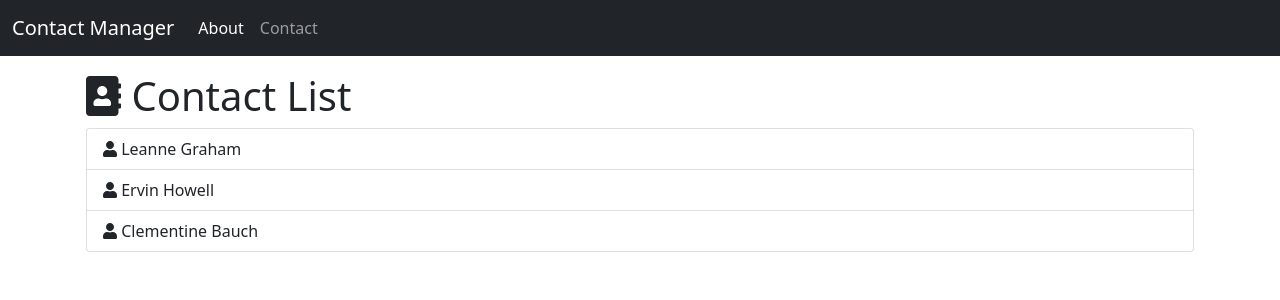
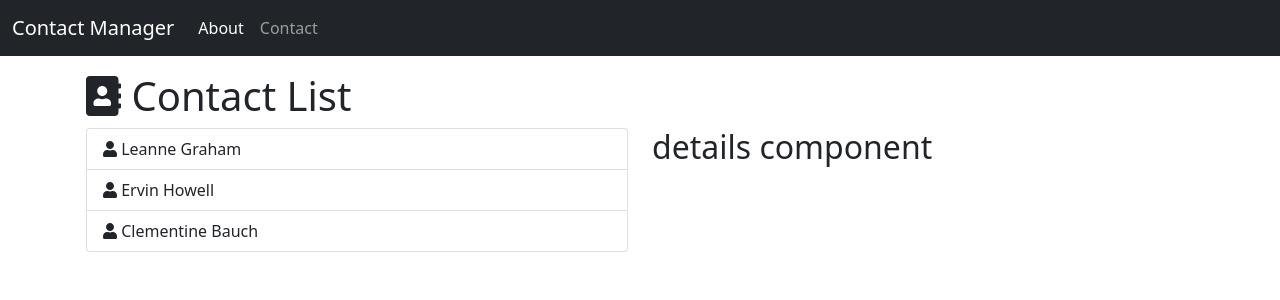
Before and after one commit to houcem-h/3wa-072021-contact-manager, a Vue app: page /#/ in a window 1280 px wide. Shown: the top 300 px of the page. Built offline with nearby package versions, Linux system fonts and the light colour scheme.

Commit message:
create details component

```diff
--- a/src/components/ContactList.vue
+++ b/src/components/ContactList.vue
@@ -1,7 +1,9 @@
 <template>
   <div>
     <h1><fa-icon icon="address-book"></fa-icon> Contact List</h1>
-    <ul class="list-group">
+    <div class="row">
+      <div class="col-6">
+        <ul class="list-group">
       <li
         v-for="contact in contactsList"
         v-bind:key="contact.id"
@@ -10,14 +12,23 @@
         <fa-icon icon="user"></fa-icon> {{ contact.name }}
       </li>
     </ul>
+      </div>
+      <div class="col-6">
+        <Details></Details>
+      </div>
+    </div>
   </div>
 </template>
 
 <script>
+import Details from '@/components/Details.vue';
 export default {
   name: "ContactList",
   props: {
     contactsList: Array,
+  },
+  components: {
+    Details
   },
 };
 </script>
--- a/src/components/Example.vue
+++ b/src/components/Details.vue
@@ -1,12 +1,13 @@
 <template>
-  <h1>Example component</h1>
+  <h2>details component</h2>
 </template>
 
 <script>
 export default {
-  name: "Example",
-};
+
+}
 </script>
 
 <style>
+
 </style>
```
